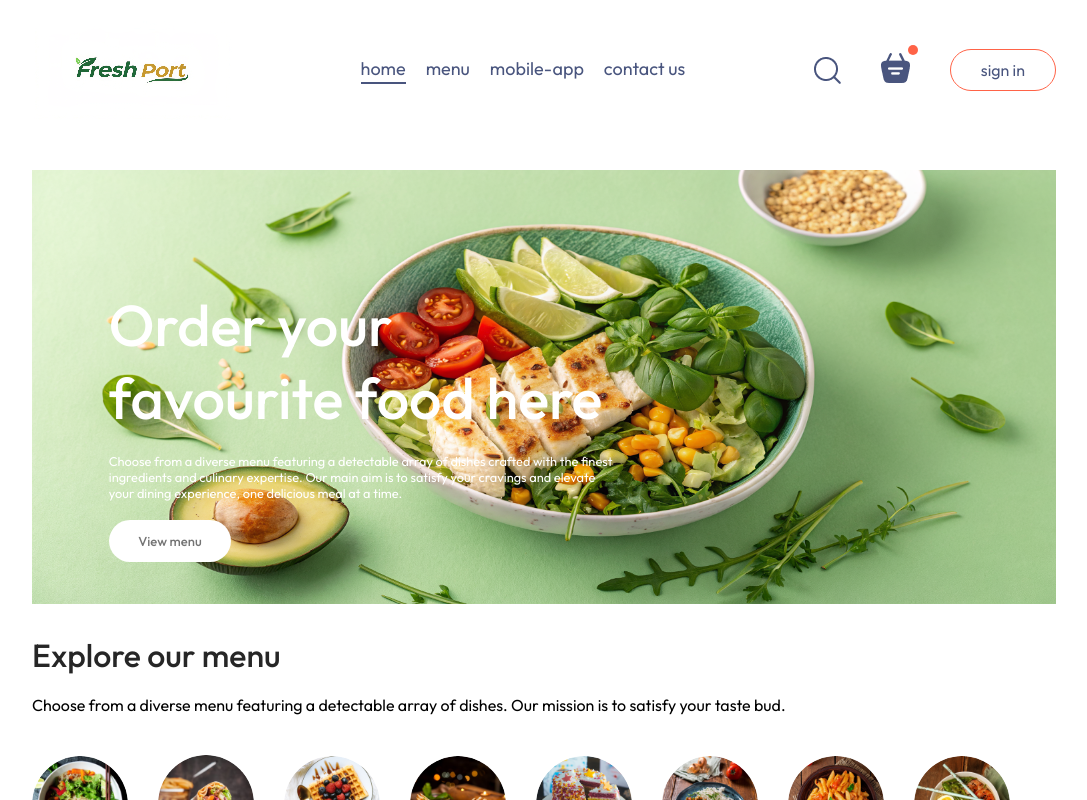
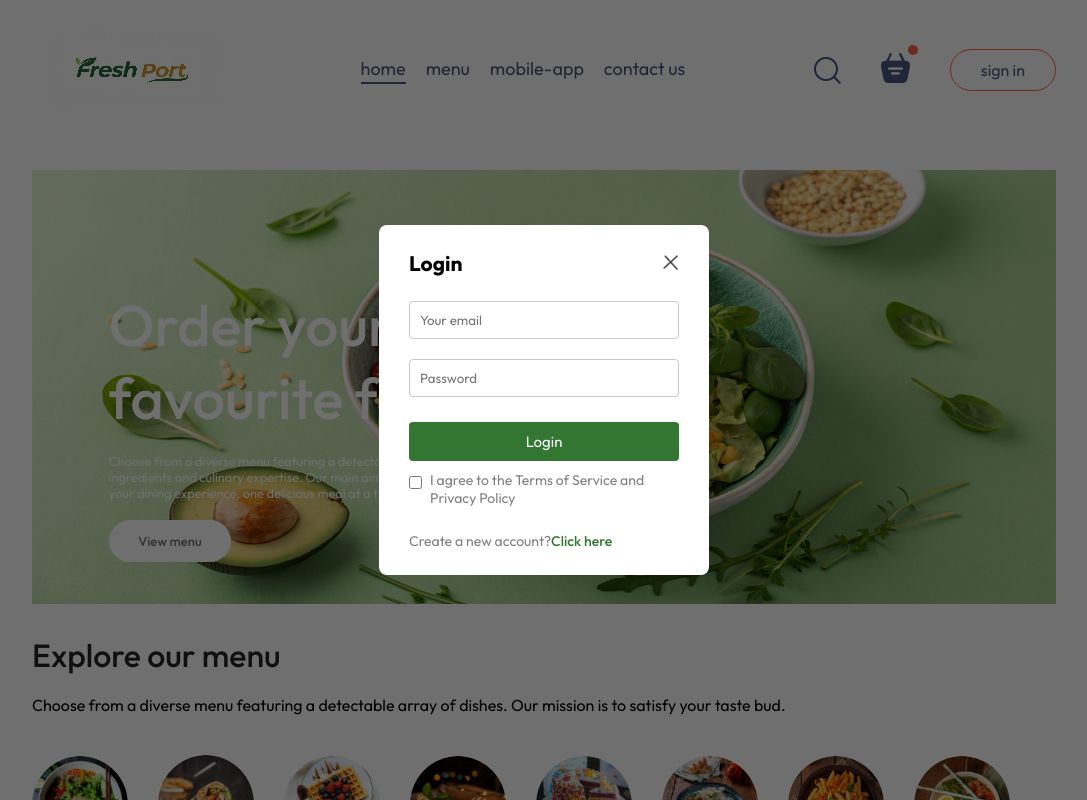
Before and after one commit to Toufique31/FreshPort, a React (Vite) app in the folder frontend/: page / in a window 1280 px wide. Both pictures are taken after a click on the button "sign in". Shown: the top 800 px of the page, without its empty margins (96-1183 px from the left). Built offline with nearby package versions, Linux system fonts and the light colour scheme.

Commit message:
Day 6:Added signin/login funtionality

```diff
--- a/frontend/src/App.jsx
+++ b/frontend/src/App.jsx
@@ -1,16 +1,21 @@
-import React from 'react'
+import React, { useState } from 'react'
 import Navbar from './components/Navbar/Navbar'
 import { Route, Routes } from 'react-router-dom'
 import Home from './pages/Home/Home'
 import Cart from './pages/Cart/Cart'
 import PlaceOrder from './pages/PlaceOrder/PlaceOrder'
 import Footer from './components/Footer/Footer'
+import LoginPopup from './components/LoginPopup/LoginPopup'
 
 const App = () => {
+
+  const[showLogin,setShowLogin]=useState(false);
+
   return (
     <>
+    {showLogin?<LoginPopup setShowLogin={setShowLogin}/>:<></>}
       <div className='app'>
-        <Navbar />
+        <Navbar setShowLogin={setShowLogin}/>
         <Routes>
           <Route path='/' element={<Home />} />
           <Route path='/cart' element={<Cart />} />
--- /dev/null
+++ b/frontend/src/components/LoginPopup/LoginPopup.css
@@ -0,0 +1,65 @@
+.login-popup{
+    position:absolute;
+    z-index:1;
+    width: 100%;
+    height: 100%;
+    background-color: #00000090;
+    display: grid;
+}
+.login-popup-container{
+    place-self: center;
+    width: max(23vw,330px);
+    color:#808080;
+    background-color: white;
+    display: flex;
+    flex-direction: column;
+    gap: 25px;
+    padding: 25px 30px;
+    border-radius: 8px;
+    font-size: 14px;
+    animation: fadeIn 0.5s;
+}
+.login-popup-title{
+    display: flex;
+    justify-content: space-between;
+    align-items: center;
+    color: black;
+}
+.login-popup-title img{
+    width: 16px;
+    cursor: pointer;
+}
+.login-popup-inputs{
+    display: flex;
+    flex-direction: column;
+    gap: 20px;
+}
+.login-popup-inputs input{
+    outline: none;
+    border: 1px solid #c9c9c9;
+    padding: 10px;
+    border-radius: 4px;
+}
+.login-popup-container button{
+    border: none;
+    padding: 10px;
+    border-radius: 4px;
+    color: white;
+    background-color: rgb(50, 118, 49);
+    font-size:15px;
+    cursor: pointer;
+}
+.login-popup-condition{
+    display:flex;
+    align-items: start;
+    gap:8px;
+    margin-top:-15px;
+}
+.login-popup-condition input{
+    margin-top: 5px;
+}
+.login-popup p span{
+    color:rgb(50, 118, 49);
+    font-weight: 500;
+    cursor:pointer;
+}
--- /dev/null
+++ b/frontend/src/components/LoginPopup/LoginPopup.jsx
@@ -0,0 +1,34 @@
+import React, { useState } from 'react'
+import './LoginPopup.css'
+import { assets } from '../../assets/assets'
+const LoginPopup = ({setShowLogin}) => {
+
+    const[currState,setCurrState]=useState("Login");
+
+  return (
+    <div className='login-popup'>
+      <form  className="login-popup-container">
+      <div className="login-popup-title">
+        <h2>{currState}</h2>
+        <img onClick={()=>setShowLogin(false)} src={assets.cross_icon} alt="" />
+      </div>
+      <div className="login-popup-inputs">
+        {currState==="Login"?<></>:<input type="text" placeholder='Your name' required/>}
+        <input type="email" placeholder='Your email' required/>
+        <input type="password" placeholder='Password' required/>
+      </div>
+      <button>{currState==="Sign Up"?"Create account":"Login"}</button>
+      <div className="login-popup-condition">
+        <input type="checkbox" required/>
+        <p>I agree to the Terms of Service and Privacy Policy</p>
+      </div>
+      {currState==="Login"?
+      <p>Create a new account?<span onClick={()=>setCurrState("Sign Up")}>Click here</span></p>:
+      <p>Already have an account?<span onClick={()=>setCurrState("Login")}>Login here</span></p>
+     }
+      </form>
+    </div>
+  )
+}
+
+export default LoginPopup
--- a/frontend/src/components/Navbar/Navbar.jsx
+++ b/frontend/src/components/Navbar/Navbar.jsx
@@ -1,7 +1,8 @@
 import React, { useState } from 'react';
 import './Navbar.css';
 import {assets} from '../../assets/assets';
-const Navbar = () => {
+import {Link} from 'react-router-dom';
+const Navbar = ({setShowLogin}) => {
 
     const [menu,setMenu]= useState("home");
 
@@ -10,10 +11,10 @@
     <div className='navbar'>
       <img src={assets.logo} alt="" className="logo" />
       <ul className="navbar-menu">
-        <li onClick={()=>setMenu("home")}className={menu==="home"?"active":""}>home</li>
-        <li onClick={()=>setMenu("menu")}className={menu==="menu"?"active":""}>menu</li>
-        <li onClick={()=>setMenu("mobile-app")}className={menu==="mobile-app"?"active":""}>mobile-app</li>
-        <li onClick={()=>setMenu("contact-us")}className={menu==="contact-us"?"active":""}>contact us</li>
+        <Link to='/' onClick={()=>setMenu("home")}className={menu==="home"?"active":""}>home</Link>
+        <a href='#explore-menu' onClick={()=>setMenu("menu")}className={menu==="menu"?"active":""}>menu</a>
+        <a href='#app-download'onClick={()=>setMenu("mobile-app")}className={menu==="mobile-app"?"active":""}>mobile-app</a>
+        <a href='#footer'onClick={()=>setMenu("contact-us")}className={menu==="contact-us"?"active":""}>contact us</a>
       </ul>
       <div className="navbar-right">
         <img src={assets.search_icon} alt="" />
@@ -21,7 +22,7 @@
             <img src={assets.basket_icon} alt="" />
             <div className="dot"></div>
         </div>
-        <button>sign in</button>
+        <button onClick={()=>setShowLogin(true)}>sign in</button>
       </div>
     </div>
   )
--- a/frontend/src/index.css
+++ b/frontend/src/index.css
@@ -4,6 +4,7 @@
   margin:0;
   box-sizing:border-box;
   font-family:Outfit;
+  scroll-behavior: smooth;
 }
 body{
   height:100vh;
```
